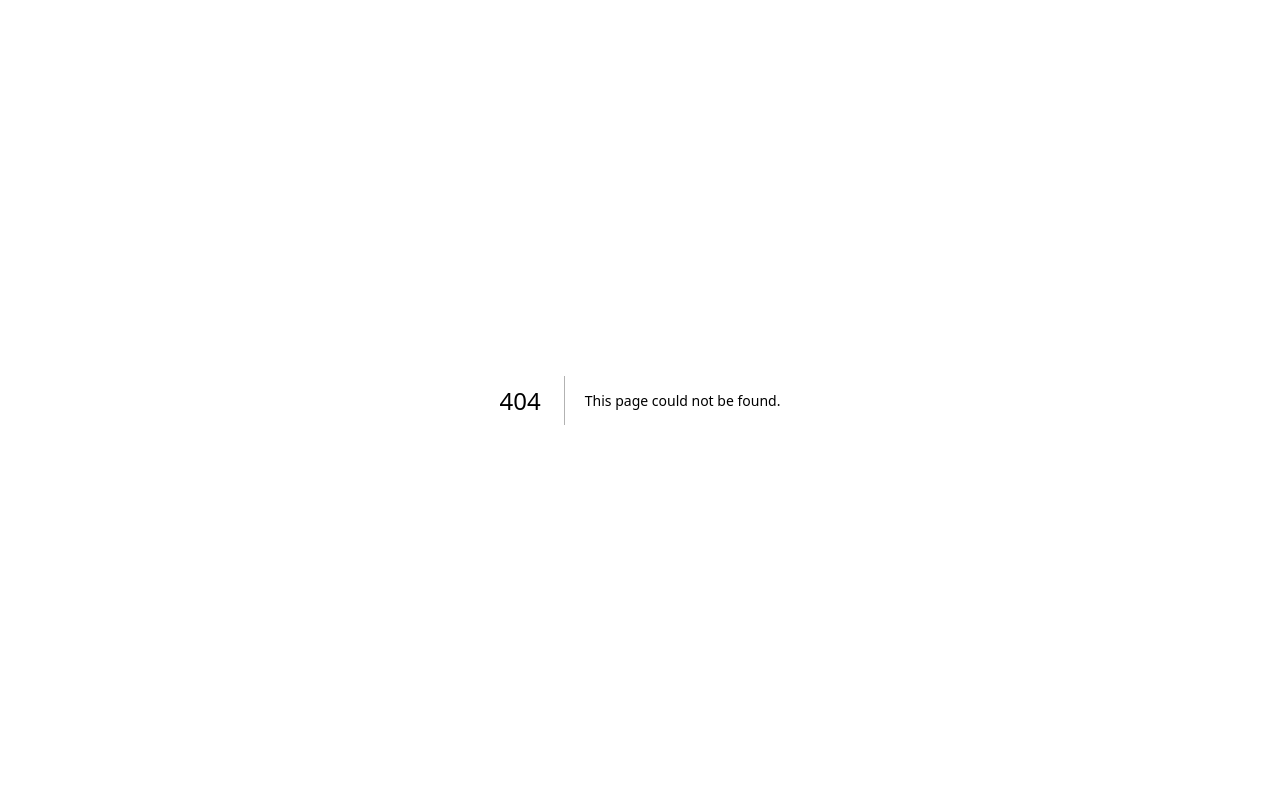
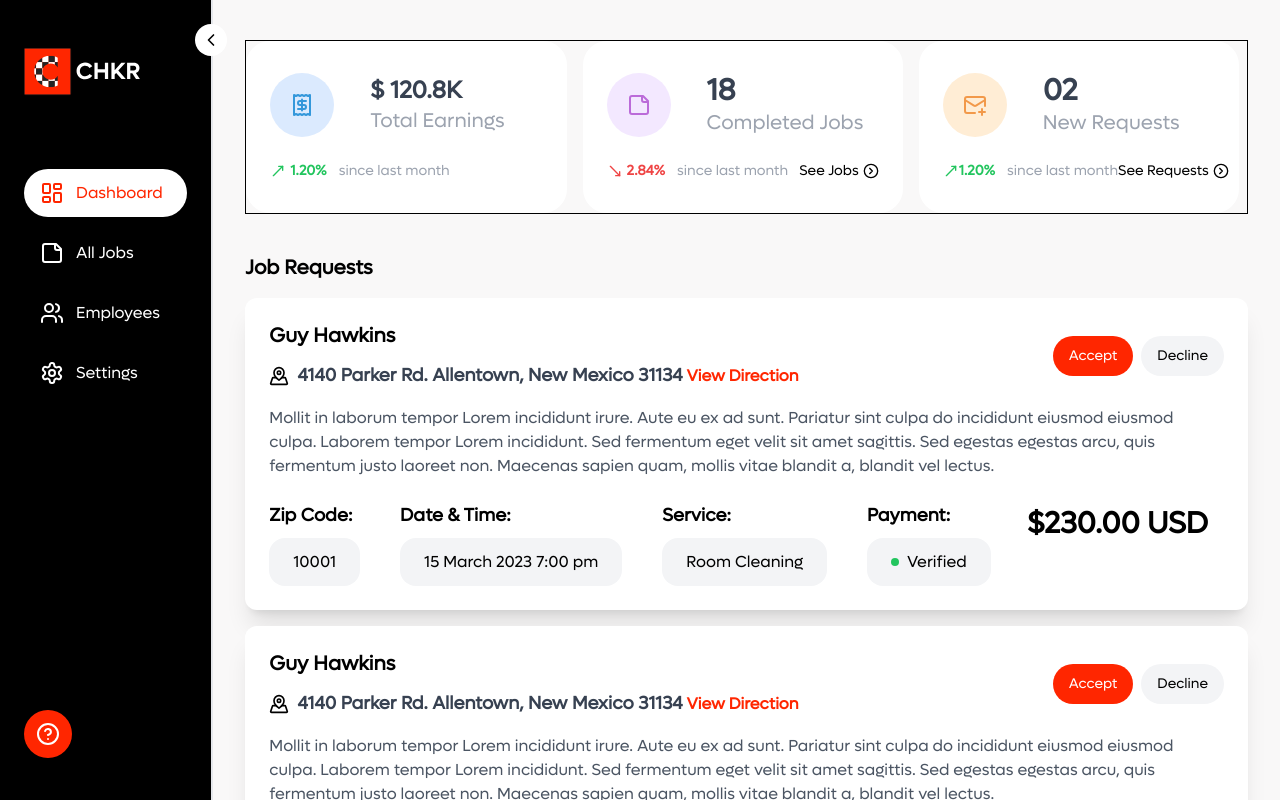
Before and after one commit to abrauf18/chkr, a Next.js app: page /company-employee/dashboard in a window 1280 px wide. Before the commit this address had no page. Built offline with nearby package versions, Linux system fonts and the light colour scheme.

Commit message:
feat: dashboard screen for company employee

```diff
--- /dev/null
+++ b/app/(dashboard)/company-employee/dashboard/page.tsx
@@ -0,0 +1,10 @@
+import Dashboard from '@/components/modules/company-employee/dashboard/dashboard'
+import React from 'react'
+
+export default function page() {
+  return (
+    <div>
+      <Dashboard />
+    </div>
+  )
+}
--- /dev/null
+++ b/components/modules/company-employee/dashboard/dashboard.tsx
@@ -0,0 +1,108 @@
+import React from 'react'
+import OverviewCard from './overview-card'
+import { CircleChevronRight, MailPlus, MoveDownLeft, MoveDownRight, MoveUpLeft, MoveUpRight, Receipt, StickyNote } from 'lucide-react'
+import JobRequestCard from './job-request-card'
+
+export default function Dashboard() {
+  return (
+    <div className='flex flex-col mx-auto'>
+      <div className='flex flex-col lg:flex-row gap-4 my-10 w-full mx-auto border border-black'>
+        <div className='flex flex-col w-[32%] bg-white rounded-3xl py-8 px-6 gap-6'>
+          <div className='flex items-center xl:gap-9 gap-2'>
+            <div className='bg-blue-100 w-16 h-16 rounded-full flex items-center justify-center'>
+              <Receipt color='#3498DB' />
+            </div>
+            <div className='flex flex-col'>
+              <h1 className='font-bold text-3xl lg:text-2xl text-gray-700 whitespace-nowrap'>$ 120.8K</h1>
+              <p className='text-gray-400 text-xl'>Total Earnings</p>
+            </div>
+          </div>
+          <div className='flex'>
+            <div className='flex items-center gap-1 text-green-500'>
+              <MoveUpRight className='h-4 w-4' />
+              <span className='text-xs xl:text-sm font-bold'>1.20%</span>
+              <span className='text-gray-400 ml-2 whitespace-nowrap lg:text-sm text-base'>since last month</span>
+            </div>
+          </div>
+        </div>
+        <div className='flex flex-col w-[32%] bg-white rounded-3xl py-8 px-6 gap-6'>
+          <div className='flex items-center xl:gap-9 gap-2'>
+            <div className='bg-purple-100 w-16 h-16 rounded-full flex items-center justify-center'>
+              <StickyNote color='#BB6BD9' />
+            </div>
+            <div className='flex flex-col'>
+              <h1 className='font-bold text-3xl text-gray-700'>18</h1>
+              <p className='text-gray-400 text-xl'>Completed Jobs</p>
+            </div>
+          </div>
+          <div className='flex justify-between'>
+            <div className='flex xl:flex-row flex-col items-center gap-1 text-red-500'>
+              <div className='flex items-center gap-1 text-left w-full'>
+                <MoveDownRight className='h-4 w-4' />
+                <span className='text-xs xl:text-sm font-bold'>2.84%</span></div>
+              <span className='text-gray-400 ml-2 whitespace-nowrap lg:text-sm text-base'>since last month</span>
+            </div>
+            <div className='flex items-center gap-1'>
+              <span className='text-sm whitespace-nowrap'>See Jobs</span>
+              <button><CircleChevronRight className='h-4 w-4' /></button>
+            </div>
+          </div>
+        </div>
+        <div className='flex flex-col w-[32%] bg-white rounded-3xl py-8 px-6 gap-6'>
+          <div className='flex items-center xl:gap-9 gap-2'>
+            <div className='bg-orange-100 w-16 h-16 rounded-full flex items-center justify-center'>
+              <MailPlus color='#F2994A' />
+            </div>
+            <div className='flex flex-col'>
+              <h1 className='font-bold text-3xl text-gray-700'>02</h1>
+              <p className='text-gray-400 text-xl whitespace-nowrap'>New Requests</p>
+            </div>
+          </div>
+          <div className='flex justify-between'>
+            <div className='flex xl:flex-row flex-col items-center gap-1 text-green-500'>
+              <div className='flex items-center w-full'>
+                <MoveUpRight className='h-4 w-4' />
+                <span className='text-xs xl:text-sm font-bold'>1.20%</span>
+              </div>
+              <span className='text-gray-400 ml-2 whitespace-nowrap lg:text-sm text-base'>since last month</span>
+            </div>
+            <div className='flex items-center gap-1'>
+              <span className='whitespace-nowrap lg:text-sm text-base'>See Requests</span>
+              <button><CircleChevronRight className='h-4 w-4' /></button>
+            </div>
+          </div>
+        </div>
+      </div>
+      <div className='flex flex-col gap-4'>
+        <h1 className='text-xl font-semibold'>Job Requests</h1>
+        <JobRequestCard
+          name="Guy Hawkins"
+          address="4140 Parker Rd. Allentown, New Mexico 31134"
+          zipCode="10001"
+          dateTime="15 March 2023 7:00 pm"
+          service="Room Cleaning"
+          paymentStatus="Verified"
+          amount="230.00"
+        />
+        <JobRequestCard
+          name="Guy Hawkins"
+          address="4140 Parker Rd. Allentown, New Mexico 31134"
+          zipCode="10001"
+          dateTime="15 March 2023 7:00 pm"
+          service="Room Cleaning"
+          paymentStatus="Verified"
+          amount="230.00"
+        />
+        <JobRequestCard
+          name="Guy Hawkins"
+          address="4140 Parker Rd. Allentown, New Mexico 31134"
+          zipCode="10001"
+          dateTime="15 March 2023 7:00 pm"
+          service="Room Cleaning"
+          paymentStatus="Verified"
+          amount="230.00"
+        />
+      </div>
+    </div>
+  )
+}
--- /dev/null
+++ b/components/modules/company-employee/dashboard/overview-card.tsx
@@ -0,0 +1,27 @@
+import React from 'react'
+import { Receipt, MoveUpRight, CircleArrowRight, CircleChevronRight } from 'lucide-react';
+
+export default function OverviewCard() {
+  return (
+    <div className='flex flex-col md:w-[32%] bg-white rounded-3xl py-8 px-6 gap-4'>
+      <div className='flex items-center gap-9'>
+        <div className='bg-blue-300 w-16 h-16 rounded-full flex items-center justify-center'><Receipt /></div>
+        <div className='flex flex-col'>
+          <h1 className='font-bold text-3xl text-gray-700'>$ 120.8K</h1>
+          <p className='text-gray-400 text-xl'>Total Earnings</p>
+        </div>
+      </div>
+      <div className='flex justify-between'>
+        <div className='flex items-center gap-1'>
+          <MoveUpRight className='h-4 w-4' />
+          <span>1.20%</span>
+          <span className='text-gray-400 ml-2'>since last month</span>
+        </div>
+        <div className='flex items-center gap-1'>
+          <span>See Jobs</span>
+          <button><CircleChevronRight className='h-4 w-4' /></button>
+        </div>
+      </div>
+    </div>
+  )
+}
```
